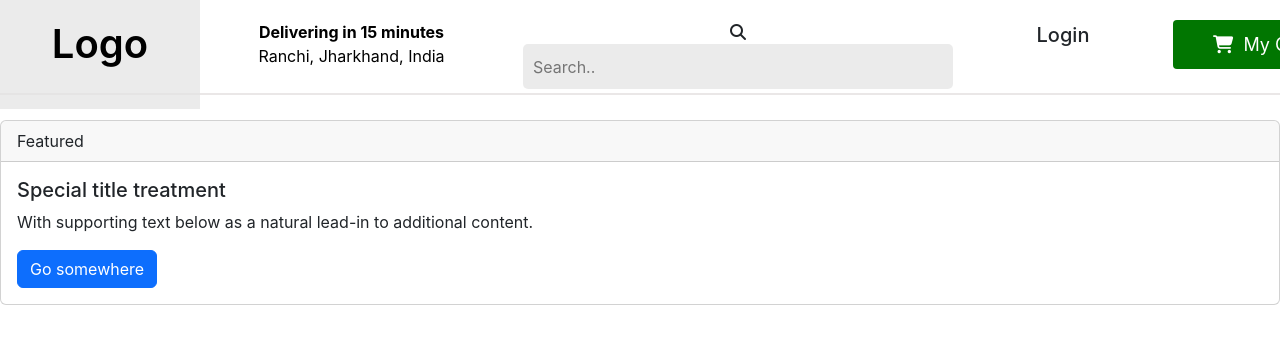
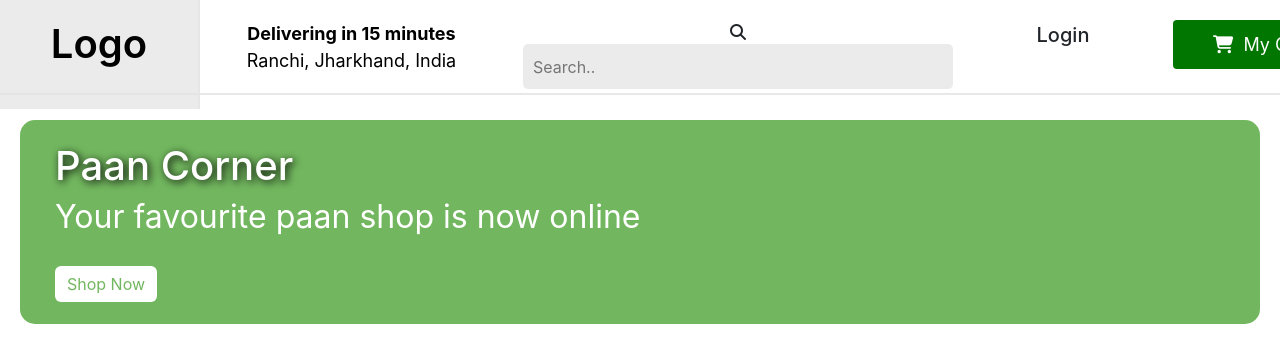
Before and after one commit to priyagupta-js/E-comm, a React (Create React App) app: page / in a window 1280 px wide. Shown: the top 362 px of the page. Built offline with nearby package versions, Linux system fonts and the light colour scheme; the HTML template or start-up script is replaced by a standard one.

Commit message:
Home Page Banner added

```diff
--- a/public/styles.css
+++ b/public/styles.css
@@ -24,6 +24,7 @@ body{
 }
 .logo {
     text-align: center;
+    border-right: 2px solid rgba(228, 228, 228, 0.712) ;
 }
  .logo h1{
     color: #000;
@@ -37,6 +38,7 @@ body{
 .location {
     color: #000;
     text-align: center;
+    font-size: 18px;
 }
 
 .search-bar{
@@ -71,3 +73,34 @@ body{
     border-radius: 4px;
     font-size:18px ;
 }
+
+.card-container{
+    /* height: 300px; */
+    margin: 10px 20px;
+
+}
+.card-body{
+    background-color: rgb(114, 183, 95);
+    padding: 22px 35px !important;
+    border: none;
+    border-radius:15px;
+
+}
+
+.card-body .heading , .card-body .card-text{
+    color: #fff;
+}
+
+.card-body .heading h1 {
+    font-size: 40px;
+    text-shadow:2px 2px 8px #000
+}
+.card-text h2{
+    font-weight: 400;
+    padding-bottom: 22px;
+}
+.btn-shop{
+    background-color:rgb(255, 255, 255) !important;
+    border: none !important;
+    color: rgb(114, 183, 95) !important ;
+}
--- a/src/components/Home.js
+++ b/src/components/Home.js
@@ -1,17 +1,18 @@
 import React from "react";
-import {Card, Button} from "react-bootstrap"
+import { Card, Button } from "react-bootstrap";
 function Home() {
   return (
-    <Card>
-      <Card.Header>Featured</Card.Header>
-      <Card.Body>
-        <Card.Title>Special title treatment</Card.Title>
-        <Card.Text>
-          With supporting text below as a natural lead-in to additional content.
-        </Card.Text>
-        <Button variant="primary">Go somewhere</Button>
-      </Card.Body>
-    </Card>
+    <div className="card-container">
+      <div className="card-body">
+        <div className="heading">
+          <h1>Paan Corner</h1>
+        </div>
+        <div className="card-text">
+          <h2>Your favourite paan shop is now online</h2>
+        </div>
+        <Button className="btn-shop" variant="primary">Shop Now</Button>
+      </div>
+    </div>
   );
 }
 
```
Also changed, not shown: src/components/products/Dairy.js (added, +14 -0 lines), src/components/products/Mobiles.js (deleted, +0 -11 lines).
